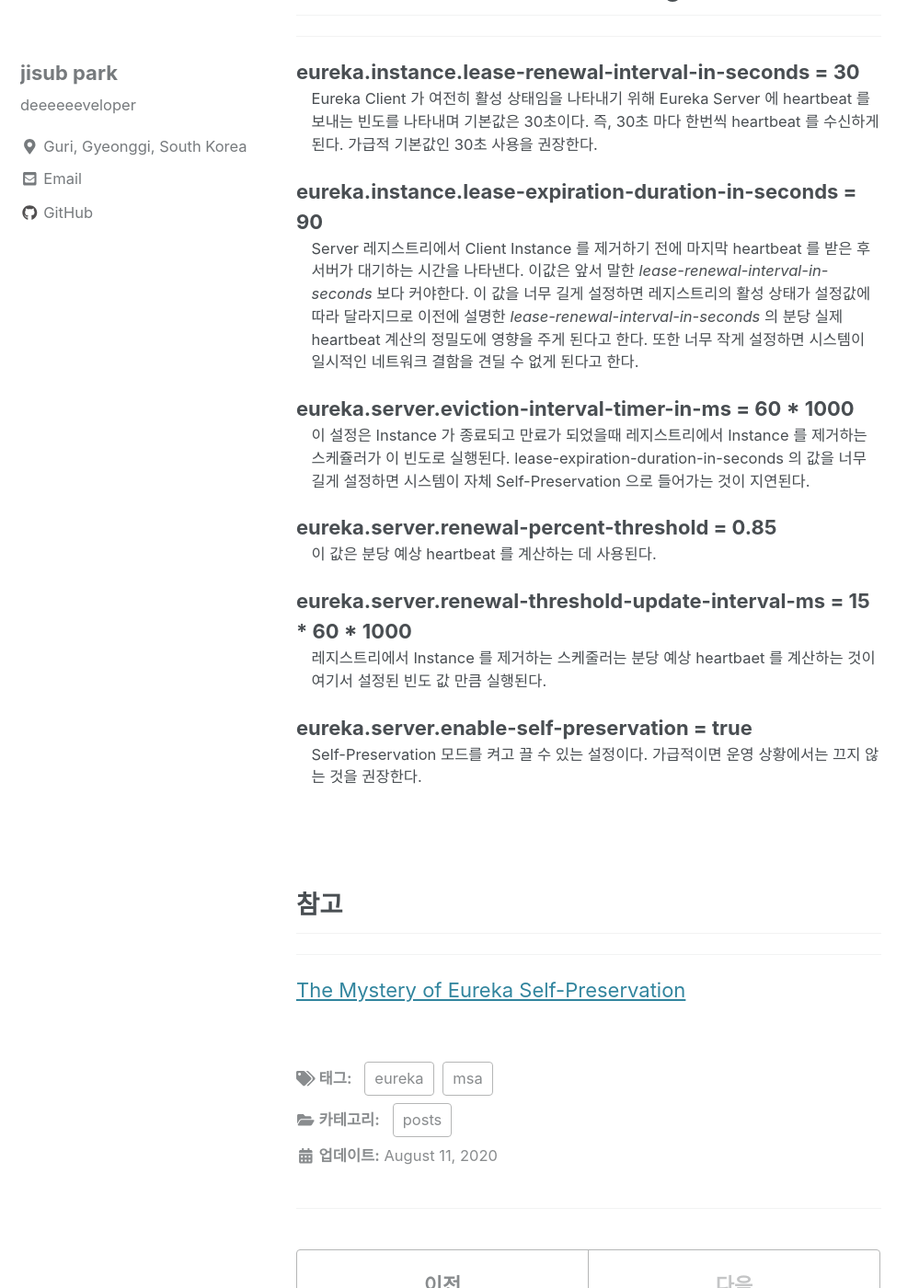
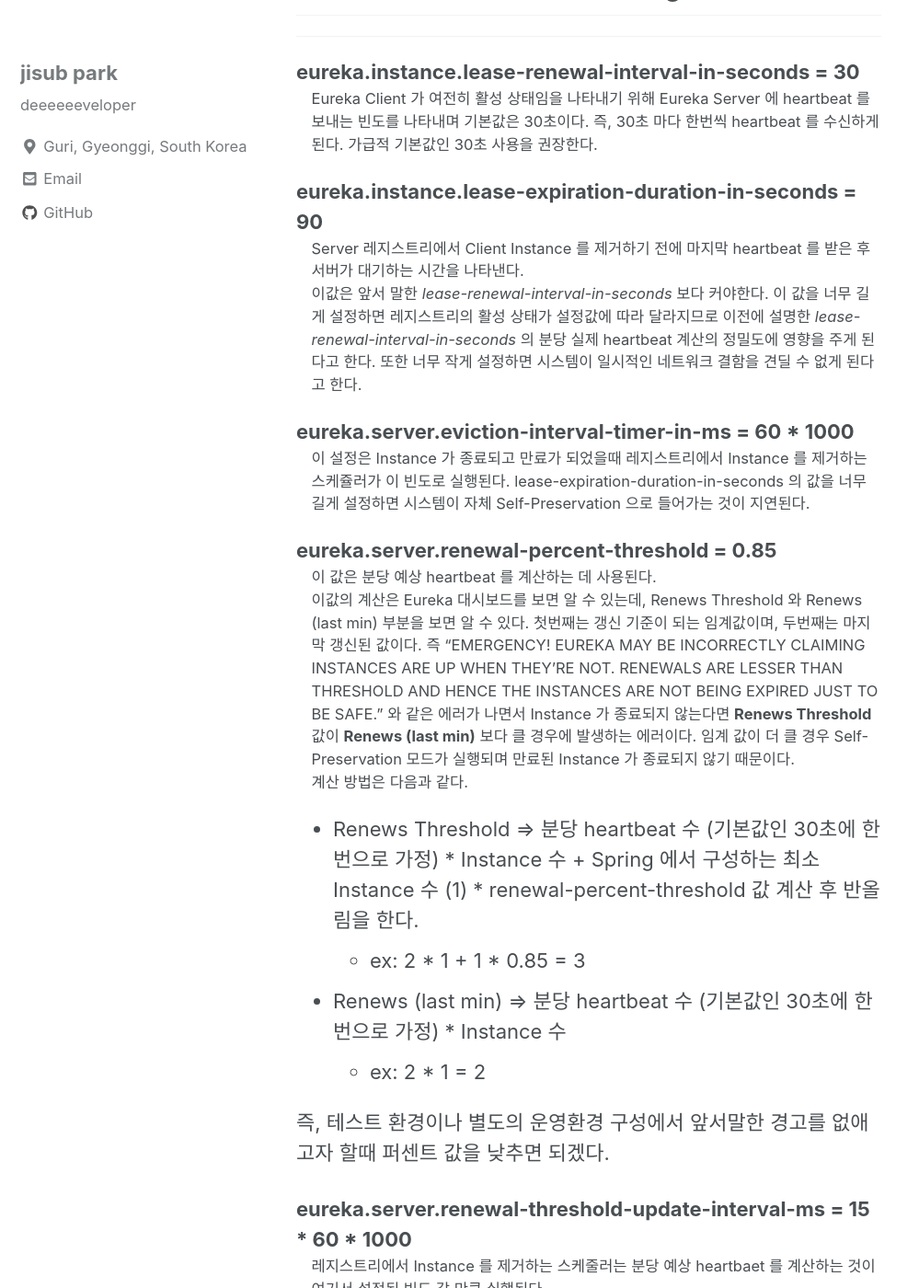
Before and after one commit to subji/subji.github.io, a Jekyll site: the page built from _posts/2020-08-11-springcloudeurekaregistry.md, in a window 1280 px wide and 1400 px high, scrolled down 2329 px. Shown: the whole window at 92% size, without its empty margins (0-999 px from the left). Built offline with Jekyll 4.4.1, drawn with Linux system fonts in a browser that asks for light colours; cached includes are drawn as plain includes; nearby versions of some CDN libraries; comment, search, counter and statistics services are not loaded.

Commit message:
202008111222

```diff
--- a/_posts/2020-08-11-springcloudeurekaregistry.md
+++ b/_posts/2020-08-11-springcloudeurekaregistry.md
@@ -54,13 +54,23 @@
 : Eureka Client 가 여전히 활성 상태임을 나타내기 위해 Eureka Server 에 heartbeat 를 보내는 빈도를 나타내며 기본값은 30초이다. 즉, 30초 마다 한번씩 heartbeat 를 수신하게 된다. 가급적 기본값인 30초 사용을 권장한다.
 
 **eureka.instance.lease-expiration-duration-in-seconds = 90**
-: Server 레지스트리에서 Client Instance 를 제거하기 전에 마지막 heartbeat 를 받은 후 서버가 대기하는 시간을 나타낸다. 이값은 앞서 말한 *lease-renewal-interval-in-seconds* 보다 커야한다. 이 값을 너무 길게 설정하면 레지스트리의 활성 상태가 설정값에 따라 달라지므로 이전에 설명한 *lease-renewal-interval-in-seconds* 의 분당 실제 heartbeat 계산의 정밀도에 영향을 주게 된다고 한다. 또한 너무 작게 설정하면 시스템이 일시적인 네트워크 결함을 견딜 수 없게 된다고 한다.
+: Server 레지스트리에서 Client Instance 를 제거하기 전에 마지막 heartbeat 를 받은 후 서버가 대기하는 시간을 나타낸다.
+이값은 앞서 말한 *lease-renewal-interval-in-seconds* 보다 커야한다. 이 값을 너무 길게 설정하면 레지스트리의 활성 상태가 설정값에 따라 달라지므로 이전에 설명한 *lease-renewal-interval-in-seconds* 의 분당 실제 heartbeat 계산의 정밀도에 영향을 주게 된다고 한다. 또한 너무 작게 설정하면 시스템이 일시적인 네트워크 결함을 견딜 수 없게 된다고 한다.
 
 **eureka.server.eviction-interval-timer-in-ms = 60 * 1000**
 : 이 설정은 Instance 가 종료되고 만료가 되었을때 레지스트리에서 Instance 를 제거하는 스케쥴러가 이 빈도로 실행된다. lease-expiration-duration-in-seconds 의 값을 너무 길게 설정하면 시스템이 자체 Self-Preservation 으로 들어가는 것이 지연된다.
 
 **eureka.server.renewal-percent-threshold = 0.85**
 : 이 값은 분당 예상 heartbeat 를 계산하는 데 사용된다.
+이값의 계산은 Eureka 대시보드를 보면 알 수 있는데, Renews Threshold 와 Renews (last min) 부분을 보면 알 수 있다. 첫번째는 갱신 기준이 되는 임계값이며, 두번째는 마지막 갱신된 값이다. 즉 "EMERGENCY! EUREKA MAY BE INCORRECTLY CLAIMING INSTANCES ARE UP WHEN THEY'RE NOT. RENEWALS ARE LESSER THAN THRESHOLD AND HENCE THE INSTANCES ARE NOT BEING EXPIRED JUST TO BE SAFE." 와 같은 에러가 나면서 Instance 가 종료되지 않는다면 **Renews Threshold** 값이 **Renews (last min)** 보다 클 경우에 발생하는 에러이다. 임계 값이 더 클 경우 Self-Preservation 모드가 실행되며 만료된 Instance 가 종료되지 않기 때문이다.
+계산 방법은 다음과 같다.
+
+- Renews Threshold => 분당 heartbeat 수 (기본값인 30초에 한번으로 가정) * Instance 수 + Spring 에서 구성하는 최소 Instance 수 (1) * renewal-percent-threshold 값 계산 후 반올림을 한다.
+  - ex: 2 * 1 + 1 * 0.85 = 3
+- Renews (last min) => 분당 heartbeat 수 (기본값인 30초에 한번으로 가정) * Instance 수
+  - ex: 2 * 1 = 2
+
+즉, 테스트 환경이나 별도의 운영환경 구성에서 앞서말한 경고를 없애고자 할때 퍼센트 값을 낮추면 되겠다.
 
 **eureka.server.renewal-threshold-update-interval-ms = 15 * 60 * 1000**
 : 레지스트리에서 Instance 를 제거하는 스케줄러는 분당 예상 heartbaet 를 계산하는 것이 여기서 설정된 빈도 값 만큼 실행된다.
```
